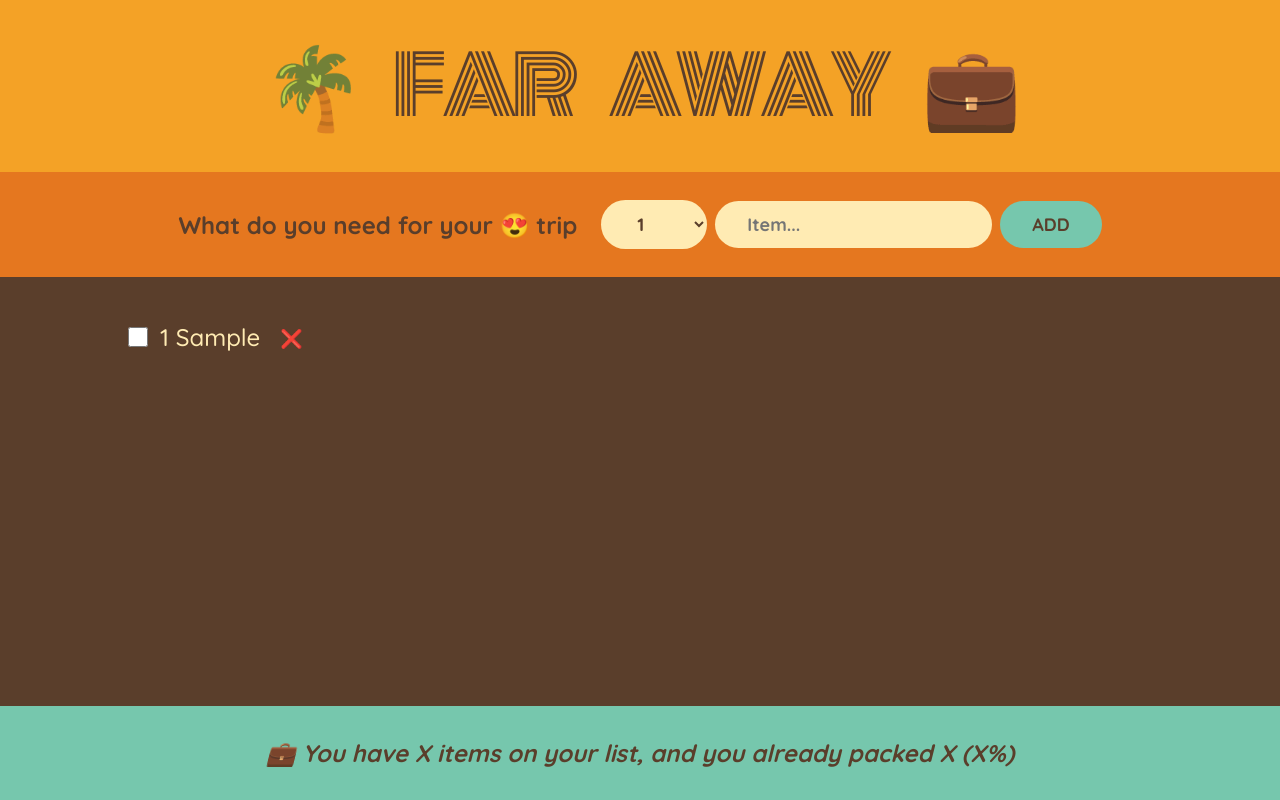
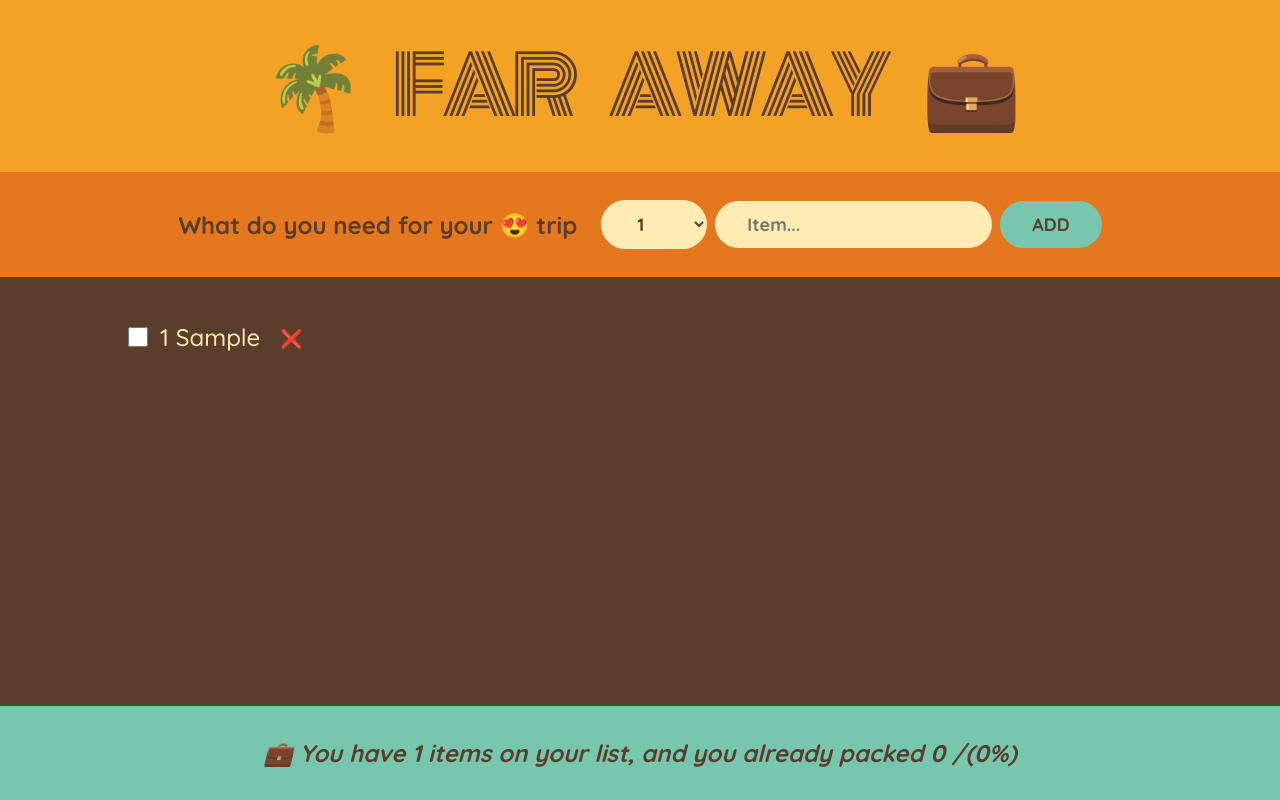
Before and after one commit to aatifsohel/travel-list-project, a React (Vite) app: page / in a window 1280 px wide. Both pictures are taken after typing "Sample" into the empty fields and a click on the button "ADD". Built offline with nearby package versions, Linux system fonts and the light colour scheme.

Commit message:
calculate stats as derived state

```diff
--- a/src/App.jsx
+++ b/src/App.jsx
@@ -28,7 +28,7 @@
         onDeleteItems={handleDeleteItems}
         onToggleItem={handleToggleItem}
       />
-      <Stats />
+      <Stats items={items} />
     </div>
   );
 }
@@ -112,10 +112,23 @@
   );
 }
 
-function Stats() {
+function Stats({ items }) {
+  // Early return to avoid calculations
+  if (!items.length)
+    return <p className="stats">Start adding some items to your list 🚀</p>;
+
+  // Calculations
+  const numItems = items.length;
+  const numPacked = items.filter(item => item.packed).length;
+  const percentage = Math.round((numPacked / numItems) * 100);
+
   return (
     <footer className="stats">
-      <em>💼 You have X items on your list, and you already packed X (X%)</em>
+      <em>
+        {percentage === 100
+          ? "You got everything! Ready to go ✈️"
+          : ` 💼 You have ${numItems} items on your list, and you already packed ${numPacked} /(${percentage}%)`}
+      </em>
     </footer>
   );
 }
```
